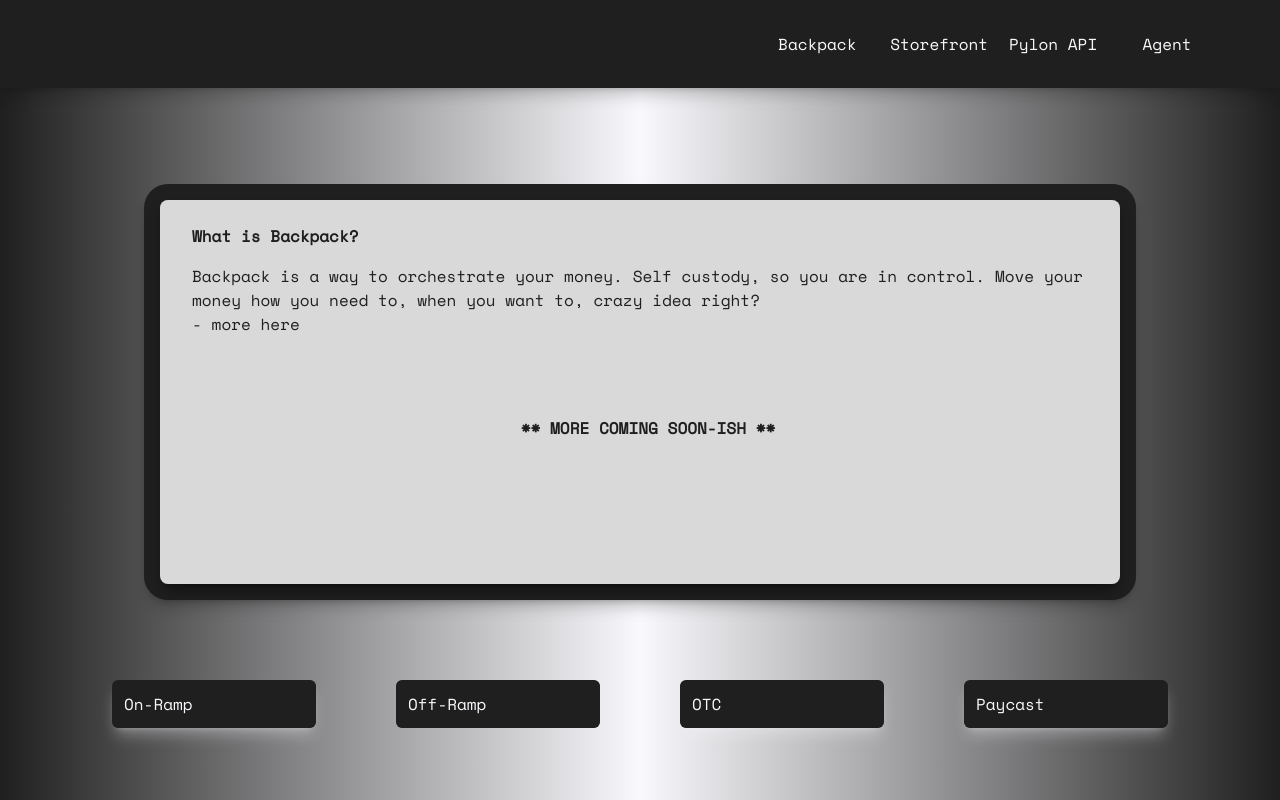
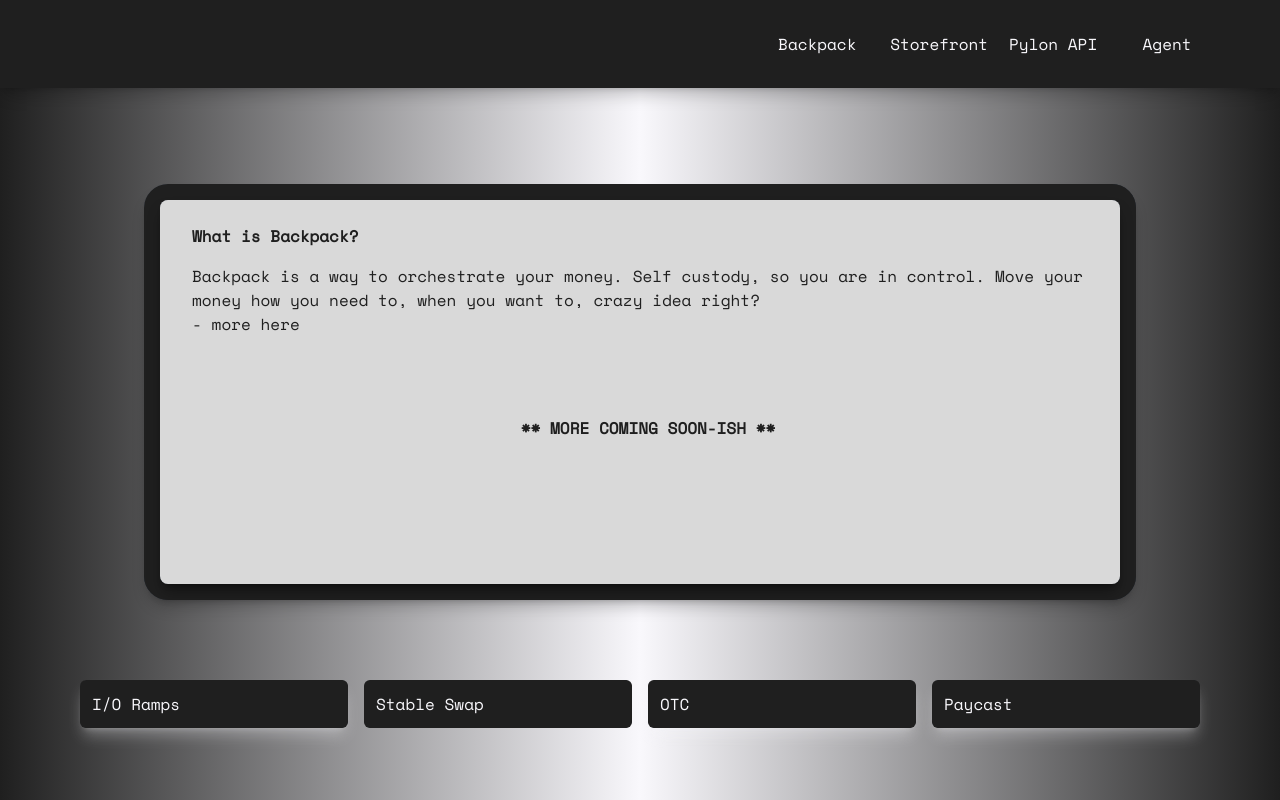
Before and after one commit to Another-Agency/backpack-network, a Next.js app: page / in a window 1280 px wide. Built offline with nearby package versions, Linux system fonts and the light colour scheme.

Commit message:
added i/o ramps link and stable swap

```diff
--- a/app/components/landingCButtons.tsx
+++ b/app/components/landingCButtons.tsx
@@ -1,26 +1,40 @@
+import Link from "next/link";
+
 export default function LandingCButtons() {
   return (
     <div className="grid grid-cols-1 grid-rows-4 px-20 gap-2 sm:grid-cols-2 sm:grid-rows-2 sm:gap-4 md:grid-cols-4  md:gap-4 ">
-      <div className="col-span-1 mx-8 rounded-lg bg-vc-border-gradient shadow-lg shadow-bl_steel-notpurp/30">
+      <Link
+        href="https://checkout.mybackpack.app/"
+        className="col-span-1 mx-0 rounded-lg bg-vc-border-gradient shadow-lg shadow-bl_steel-notpurp/30"
+      >
+        <div className=" p-3 rounded-md bg-bl_steel-charyo text-bl_steel-notpurp">
+          I/O Ramps
+        </div>
+      </Link>
+      <Link
+        href="https://www.circle-jerk.me/"
+        className="col-span-1 mx-0 rounded-lg bg-vc-border-gradient shadow-lgshadow-bl_steel-notpurp/30"
+      >
         <div className="p-3 rounded-md bg-bl_steel-charyo text-bl_steel-notpurp">
-          On-Ramp
+          Stable Swap
         </div>
-      </div>
-      <div className="col-span-1 mx-8 rounded-lg bg-vc-border-gradient shadow-lgshadow-bl_steel-notpurp/30">
-        <div className="p-3 rounded-md bg-bl_steel-charyo text-bl_steel-notpurp">
-          Off-Ramp
-        </div>
-      </div>
-      <div className="col-span-1 mx-8 rounded-lg bg-vc-border-gradient shadow-lg shadow-bl_steel-notpurp/30">
+      </Link>
+      <Link
+        href="/otc"
+        className="col-span-1 mx-0 rounded-lg bg-vc-border-gradient shadow-lg shadow-bl_steel-notpurp/30"
+      >
         <div className="p-3 rounded-md bg-bl_steel-charyo text-bl_steel-notpurp">
           OTC
         </div>
-      </div>
-      <div className="col-span-1 mx-8 rounded-lg bg-vc-border-gradient shadow-lg shadow-bl_steel-notpurp/30">
+      </Link>
+      <Link
+        href="/paycast"
+        className="col-span-1 mx-0 rounded-lg bg-vc-border-gradient shadow-lg shadow-bl_steel-notpurp/30"
+      >
         <div className="p-3 rounded-md bg-bl_steel-charyo text-bl_steel-notpurp">
           Paycast
         </div>
-      </div>
+      </Link>
     </div>
   );
 }
--- a/app/components/landingCard.tsx
+++ b/app/components/landingCard.tsx
@@ -1,6 +1,6 @@
 export default function LandingCard() {
   return (
-    <div className="px-2 sm:px-20 md:px-36 pt-24 pb-20">
+    <div className=" pt-12 pb-8 px-2 sm:pt-24 sm:pb-20 sm:px-20 md:px-36">
       <div className="rounded-3xl bg-vc-border-gradient shadow-lg shadow-black/20">
         <div className="w-auto h-auto p-4 rounded-3xl bg-bl_steel-charyo text-bl_steel-notpurp">
           <div className="h-96 rounded-lg bg-vc-border-gradient shadow-lg shadow-black/40">
```
